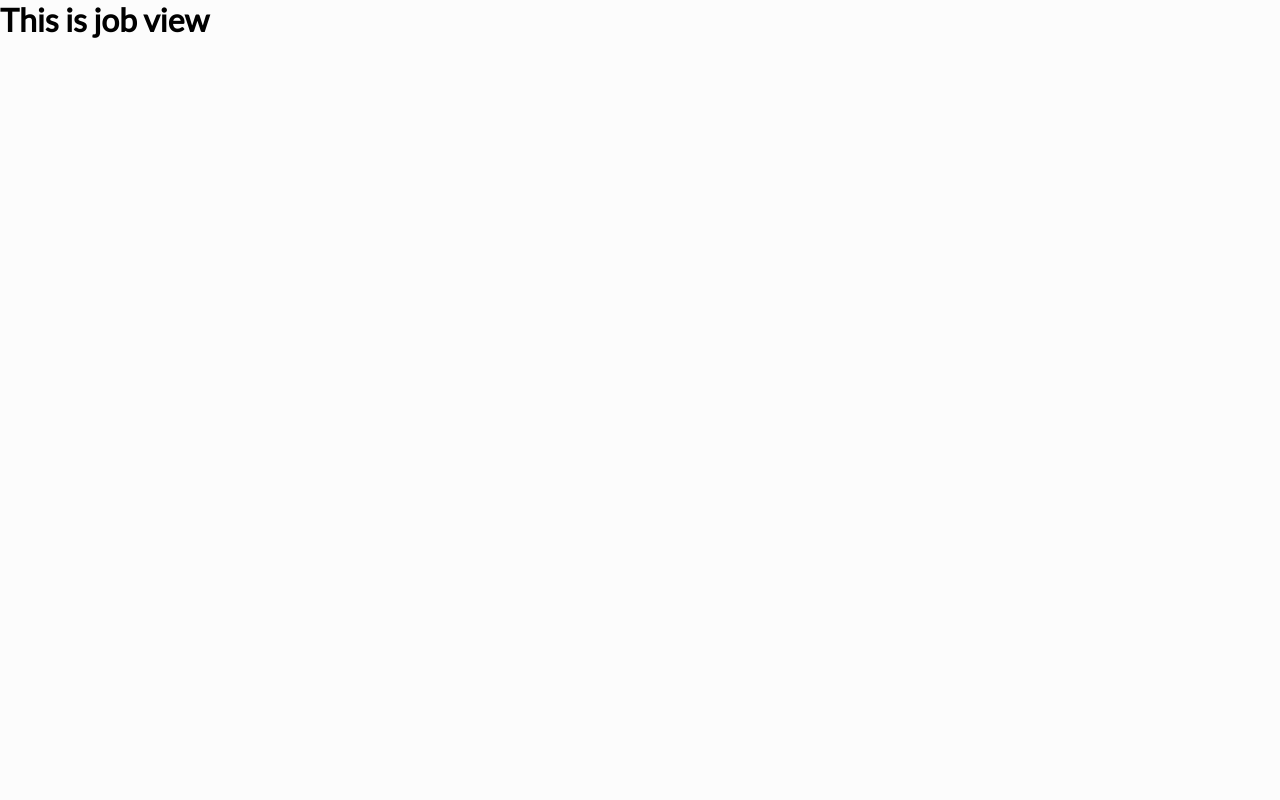
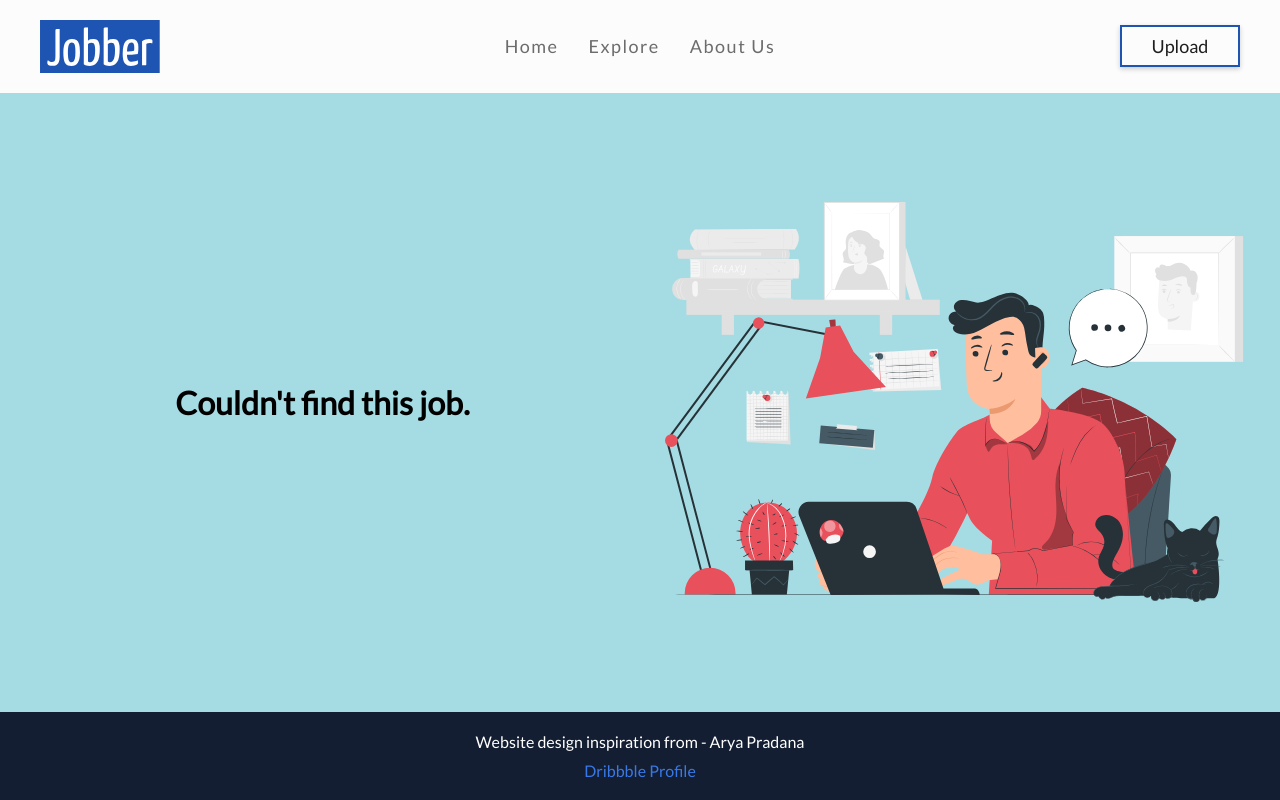
Before and after one commit to giochagelishvili/Jobber, a Vue app: page /job in a window 1280 px wide. Built offline with nearby package versions, Linux system fonts and the light colour scheme; no server answers.

Commit message:
add styles to job view

```diff
--- a/src/assets/main.css
+++ b/src/assets/main.css
@@ -7,6 +7,13 @@
 
 body {
     background: #fcfcfc;
+    min-height: 100vh;
+}
+
+#app {
+    display: flex;
+    flex-direction: column;
+    min-height: 100vh;
 }
 
 header {
--- a/src/views/JobView.vue
+++ b/src/views/JobView.vue
@@ -1,12 +1,45 @@
 <template>
-  <h1>This is job view</h1>
+  <header>
+    <HomeHeader />
+  </header>
+  <main>
+    <div v-if="this.job.length > 0" class="job-container">
+      <h1>{{ this.job[0].job_title }} / {{ this.job[0].job_type }}</h1>
+      <hr />
+      <h1 class="location">
+        <span class="material-symbols-outlined"> location_on </span>{{ this.job[0].job_location }}
+      </h1>
+      <p>
+        {{ this.job[0].job_description }}
+      </p>
+      <p>{{ this.job[0].job_requirements }}</p>
+      <h1 style="text-align: right; margin-top: 20px">
+        ${{ this.job[0].salary_amount }} / {{ this.job[0].salary_type }}
+      </h1>
+      <div class="btn-container">
+        <ButtonComponent text="Upload CV" />
+        <ButtonComponent text="Add to Favorites" />
+      </div>
+    </div>
+    <h1 v-else>Couldn't find this job.</h1>
+    <div class="hero-container">
+      <img src="@/assets/Asset 1.svg" />
+    </div>
+  </main>
+  <footer>
+    <FooterComponent />
+  </footer>
 </template>
 
 <script>
 import axios from 'axios'
+import HomeHeader from '../components/headers/HomeHeader.vue'
+import FooterComponent from '../components/FooterComponent.vue'
+import ButtonComponent from '../components/ButtonComponent.vue'
 
 export default {
   name: 'JobView',
+  components: { HomeHeader, FooterComponent, ButtonComponent },
   data() {
     return {
       job: []
@@ -22,7 +55,7 @@ export default {
           jobId: jobId
         })
 
-        console.log(response.data)
+        this.job = response.data
         // Log the error into the console
       } catch (error) {
         console.error('Error:', error)
@@ -34,3 +67,62 @@ export default {
   }
 }
 </script>
+
+<style scoped>
+main {
+  display: grid;
+  grid-template-columns: 1fr 1fr;
+  place-items: center;
+  gap: 50px;
+
+  background: #a5dce3;
+  flex: 1;
+}
+
+.hero-container {
+  display: flex;
+  align-items: center;
+  justify-content: center;
+  width: 100%;
+}
+
+.job-container {
+  display: flex;
+  flex-direction: column;
+  gap: 10px;
+  background: #fff;
+  padding: 15px;
+  height: 100%;
+
+  box-shadow: 0px 2px 5px 0px rgba(0, 0, 0, 0.75);
+  -webkit-box-shadow: 0px 2px 5px 0px rgba(0, 0, 0, 0.75);
+  -moz-box-shadow: 0px 2px 5px 0px rgba(0, 0, 0, 0.75);
+}
+
+.job-container h1 {
+  font-size: 22px;
+}
+
+.location {
+  display: flex;
+  align-items: center;
+  font-size: 16px !important;
+  color: #2d68ce;
+}
+
+.btn-container {
+  display: flex;
+  align-items: center;
+  gap: 20px;
+
+  margin-top: 20px;
+  padding-inline-start: 20px;
+}
+
+.btn-container button {
+  background: #2d68ce;
+  color: #fff;
+  font-weight: 600;
+  padding-inline: 10px;
+}
+</style>
```
Also changed, not shown: src/assets/Asset 1.svg (added), 1 other file (tests, documents, lock files or other folders).
